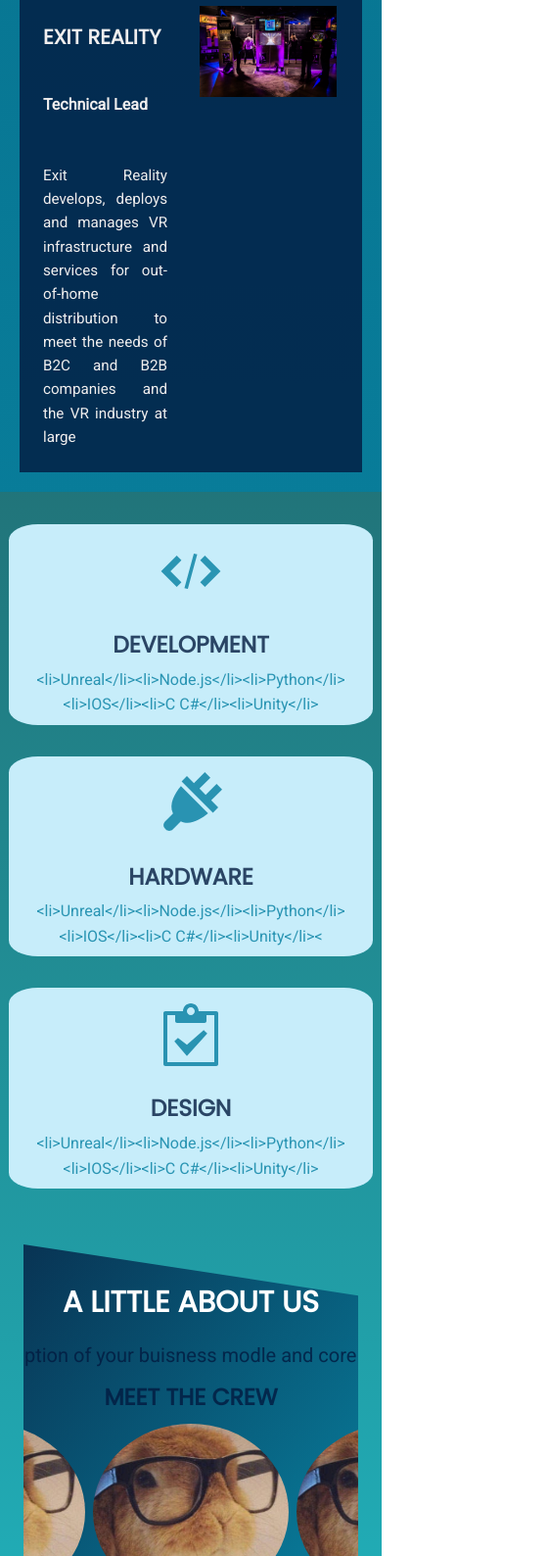
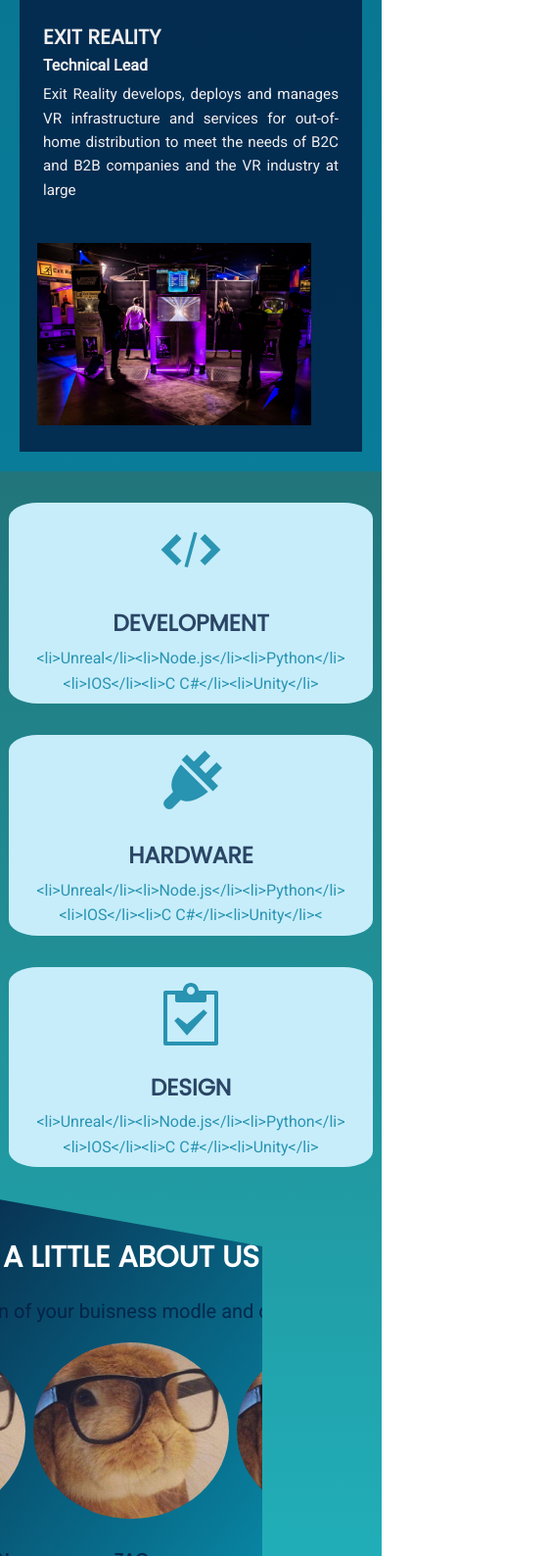
Before and after one commit to ixnp/Digital-Pheromones, a website: page public/index.html in a window 390 px wide. Shown: the part 412-2000 px from the top of the page at 98% size, 560 px wide, since content can reach past the window. Drawn offline with nearby package versions, Linux system fonts and the light colour scheme.

Commit message:
fixed project sizing

```diff
--- a/public/index.html
+++ b/public/index.html
@@ -95,7 +95,7 @@
           <h2 class="about_header">{{header}}</h2>
           <p class ="about_info">{{values}}</p>
 
-          <h3 class="header_sub">Meet the crew</h2>
+
 
 
           {{#each teamMembers}}
--- a/public/scr/data/projects.js
+++ b/public/scr/data/projects.js
@@ -43,13 +43,12 @@
   $('.project_description').html(setup);
 
 
-  $('.project_carousel li').click(function () {
-
-
+  $(".project_header_carousel_items").click(function() {
     let val = $(this).val();
-    console.log('hi', val)
-    $('.project_description').html(compiledprojectTemplate(projectJson.projects[val]));
-
+    console.log("hi", val);
+    $(".project_description").html(
+      compiledprojectTemplate(projectJson.projects[val])
+    );
   });
 
 
--- a/public/scr/sass/components/_about.scss
+++ b/public/scr/sass/components/_about.scss
@@ -4,8 +4,9 @@
   background-image:linear-gradient(to bottom right, rgba(2, 26, 64, .8), rgba(2, 126, 161, 0.8));
 -webkit-clip-path: polygon(0 0, 100% 12%, 100% 100%, 0 100%);
 clip-path: polygon(0 0, 100% 12%, 100% 100%, 0 100%);
-grid-column: 1 / -1;
-margin: 3rem;
+grid-column: 1 / 8;
+// margin: 3rem;
+margin-right: 4rem;
 justify-content: center;
 }
 
@@ -26,7 +27,7 @@
   text-align: justify;
 }
 .header_sub {
-  grid-column: 1 / -1;
+  // grid-column: 1 / -1;
   grid-row: 4;
   color: var(color-primary-mid-2);
   justify-self: center;
--- a/public/scr/sass/components/_nav.scss
+++ b/public/scr/sass/components/_nav.scss
@@ -75,7 +75,7 @@
             display: flex;
             flex-direction: row;
             justify-self: start;
-            padding: -5px;
+            // padding: -5px;
          }
 
     }
--- a/public/scr/sass/components/_projects.scss
+++ b/public/scr/sass/components/_projects.scss
@@ -1,10 +1,11 @@
-
 .projects {
-   background-image:linear-gradient(rgba(2, 126, 161, 0.8), rgba(2, 126, 161, 0.8));
+  background-image: linear-gradient(
+    rgba(2, 126, 161, 0.8),
+    rgba(2, 126, 161, 0.8)
+  );
   padding: 2.5rem;
   grid-column: 1 / -1;
   grid-row: 3;
-
 }
 
 .project {
@@ -13,7 +14,6 @@
   grid-template-columns: 1fr 1fr;
   color: var(--color-grey-light-3);
   &_header {
-
     grid-row: 1;
     grid-column: 1 / -1;
 
@@ -21,7 +21,6 @@
       font-size: 3.5rem;
       font-weight: 750;
       text-align: center;
-
     }
     &_carousel {
       grid-row: 2;
@@ -35,227 +34,48 @@
         margin-left: 2rem;
         margin-right: 2rem;
       }
-
     }
   }
   &_template {
-
     background-size: cover;
     background-repeat: no-repeat;
-    background-color: rgba(2, 26, 64, .8);
+    background-color: rgba(2, 26, 64, 0.8);
     display: grid;
     grid-template-columns: 1fr 1fr;
     grid-template-rows: 1fr;
     grid-column: 1 / -1;
-
   }
   &_text {
     grid-row: 1;
     grid-column: 1;
     display: grid;
-    grid-template-rows: .5fr .5fr 2fr;
+    grid-template-rows: 0.5fr 0.5fr 2fr;
     color: var(--color-grey-light-3);
     padding: 3rem;
     &_project_name {
       grid-row: 1;
       font-size: 2.6rem;
-
     }
     &_subheader {
       grid-row: 2;
       font-size: 2rem;
-
     }
     &_description {
       grid-row: 3;
       font-size: 1.9rem;
       text-align: justify;
     }
-
   }
   &_image {
     grid-row: 1;
     grid-column: 2;
     width: 90%;
-     padding: 5%
+    padding: 5%;
+  }
+  @media only screen and (max-width: 750px) {
 
+          .project_template {
+            display: inline;
           }
     }
-
-// .projects {
-//   background-image:linear-gradient(rgba(2, 126, 161, 0.8), rgba(2, 126, 161, 0.8)),url(../img/exitReality.jpg);
-//   background-size: cover;
-//   background-repeat: no-repeat;
-//   padding: 2.5rem;
-//    grid-column: 1 / -1;
-//   grid-row: 3;
-//   display: grid;
-//   grid-template-rows: 1fr 3fr;
-//   grid-template-columns:1fr 1fr;
-//   color: var(--color-grey-light-3);
-
-// }
-// .project {
-
-//   color: var(--color-grey-light-3);
-//   display: grid;
-//   grid-column: 1 / -1;
-//   grid-row: 1 / -1;
-//   grid-gap: 6rem;
-
-//   &_header {
-//     font-size: 3.5rem;
-//     font-weight: 750;
-//     margin-top: -2rem;
-//
-//     justify-content: center;
-//     z-index: 5;
-//   }
-
-
-//   &_carousel {
-
-//     grid-row: 2 / 3;
-//     display: flex;
-//   flex-direction: row;
-//   justify-content: center;
-
-//     &__items {
-//     font-weight: 100;
-//     margin-left: 1rem;
-//     margin-right: 1rem;
-//     }
-
-//   }
-
-//   &_description__text {
-//     grid-row: 3 / 13;
-//     grid-column: 1 /-1;
-//     background-color: rgba(2, 26, 64, .8);
-//     margin-left: 5%;
-//     margin-right: 5%;
-
-//     grid-template-columns: 1fr 1fr;
-
-
-//       margin-left: 4%;
-//       h3{
-//         font-size: 2.6rem;
-
-//       }
-//       h4{
-
-//         font-size: 1.9rem;
-//       }
-//       p{
-//         margin-top: 3%;
-//         font-size: 1.5rem;
-//         text-align: justify;
-//       }
-//     }
-
-
-//   }
-
-//   .text{
-//     grid-row:1;
-//     grid-column: 1;
-//   }
-
-
-// .project_description__image__item {
-//  margin: 8%;
-//  grid-row: 1;
-// grid-column: 2 / 3;
-// width: 80%;
-// }
-//     @media only screen and (max-width: 800px) {
-//  .project {
-
-//   color: var(--color-grey-light-3);
-//   display: grid;
-//   grid-column: 1 / -1;
-//   grid-row: 1 / -1;
-//   grid-gap: 1rem;
-
-//   &_header {
-//     font-size: 3.5rem;
-//     font-weight: 750;
-//     margin-top: -2rem;
-//     grid-row: 1;
-//     justify-content: center;
-//     z-index: 5;
-//   }
-//   &_carousel {
-
-//     grid-row: 2 / 3;
-//     display: flex;
-//   flex-direction: row;
-//   justify-content: center;
-
-//     &__items {
-
-//     font-weight: 100;
-//     margin-left: 1rem;
-//     margin-right: 1rem;
-//     }
-
-//   }
-
-//   &_description {
-//     grid-row: 3 / 13;
-//     background-color: rgba(2, 26, 64, .8);
-//     margin-left: 5%;
-//     margin-right: 5%;
-
-//     grid-template-columns: repeat(2, 1fr);
-//     &__text {
-//          grid-column: 1 / -1;
-//          padding-right: 3rem;
-//       margin-left: 4%;
-//       h3{
-//         font-size: 2.6rem;
-
-//       }
-//       h4{
-
-//         font-size: 1.9rem;
-//       }
-//       p{
-
-//         margin-top: 3%;
-//         font-size: 1.5rem;
-//         text-align: justify;
-//       }
-//     }
-//     &__image__item {
-//       margin: 8%;
-//       grid-column: 1 / -1;
-//       width: 80%;
-
-
-//     }
-
-
-
-//   }
-
-// }
-//   // going to put buttons here
-//  .project_carousel {
-//   display: flex;
-//   &__items {
-
-//   }
-// }
-//     }
-
-// .project_carousel {
-//   display: flex;
-//   &__items {
-//     flex-direction: row;
-//   }
-//   li:hover{
-//   color: var(--color-primary-light);
-//   }
-// }
+}
--- a/public/scr/sass/components/_video.scss
+++ b/public/scr/sass/components/_video.scss
@@ -81,7 +81,7 @@
 grid-row: 1/-1;
 
   min-width: 100%;
-  min-height: 100%;
+  // min-height: 100%;
    z-index: 0;
     //    @media only screen and (max-width: 500px) {
     //       min-width: 50%;
--- a/public/scr/sass/layout/_grid.scss
+++ b/public/scr/sass/layout/_grid.scss
@@ -1,7 +1,6 @@
 .container {
   display: grid;
-  //causing bug where elements would go behind eachother at a smaller size
-  // grid-template-rows: 8rem 80vh min-content 40vw repeat(7, min-content);
+
   grid-template-columns: minmax(6rem,1fr) repeat(7,[col-start] minmax(min-content, 20rem)[col-end]) minmax(6rem,1fr) [full-end];
 
 }
@@ -49,7 +48,7 @@
 .about {
   grid-gap: 1rem;
   display: grid;
-  grid-column: 1 / -1;
+  // grid-column: 1 / -1;
   grid-row: 5;
   grid-template-columns: 1fr 1fr 1fr;
   grid-template-rows: repeat(4) 1fr;
```
Also changed, not shown: public/scr/css/style.css. Lines whose indentation alone changed are shown as unchanged.
